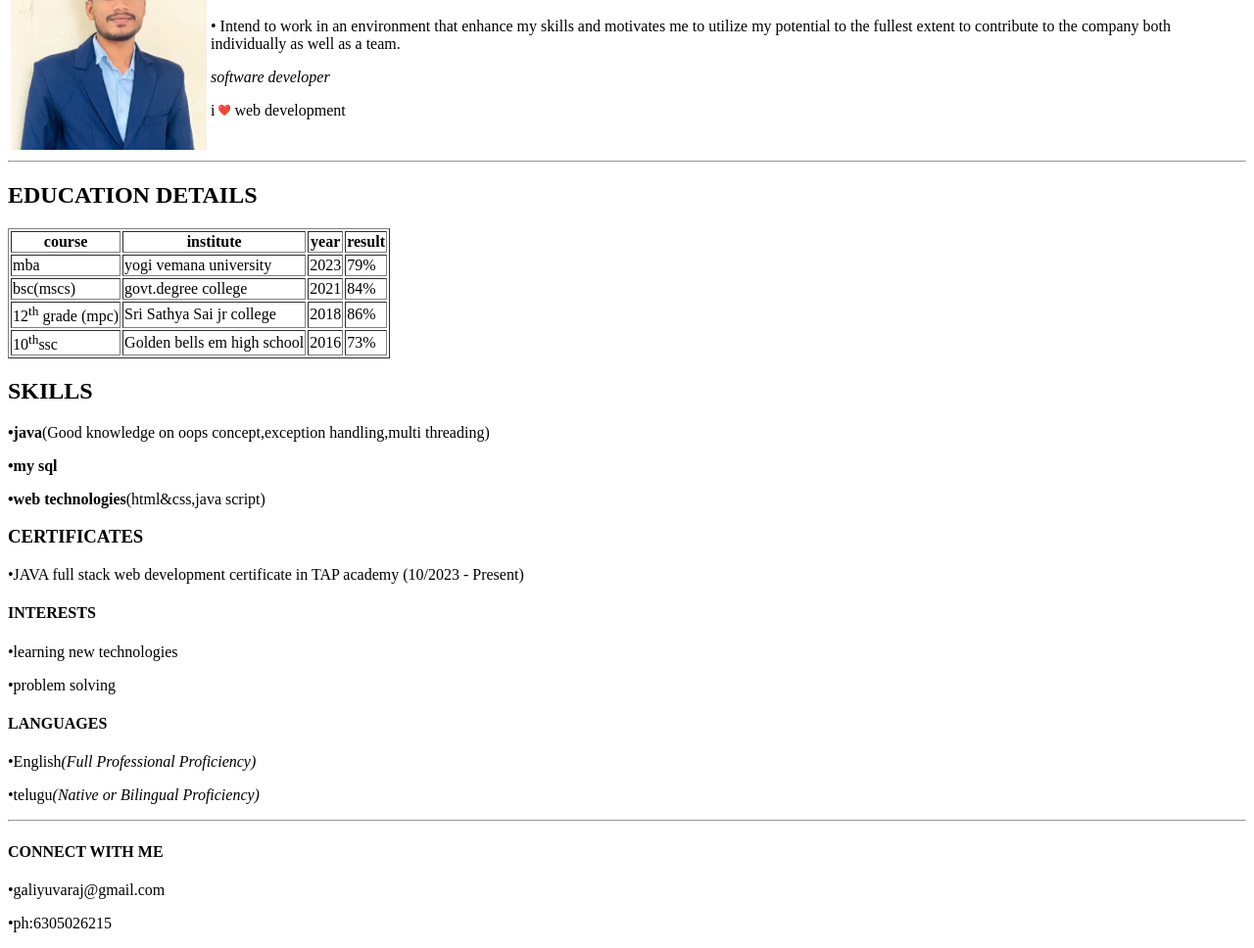
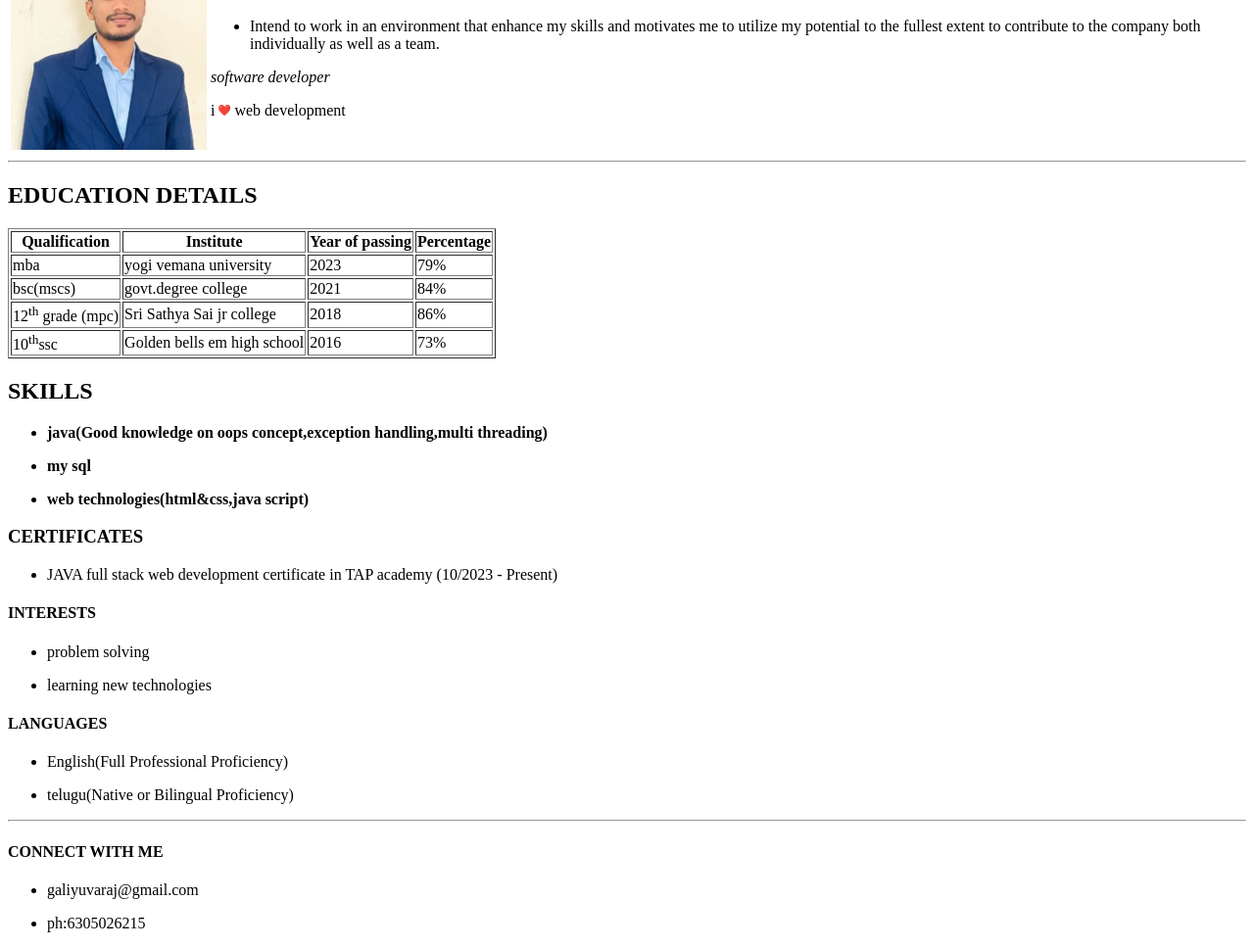
Before and after one commit to Yuvaraj57235/portfolio.github.io, a plain HTML site: page index.html in a window 1280 px wide. Shown: the part 88-1056 px from the top of the page at 98% size. Drawn offline with Linux system fonts and the light colour scheme.

Commit message:
Add files via upload

```diff
--- a/index.html
+++ b/index.html
@@ -12,8 +12,10 @@
         <tr>
             <td> <img style="float:left" width="200" src=" PHOTO.RAJU.jpg" alt="raju photo"></td>
             <td><h1>YUVARAJ GALI</h1>
-                <p>• Intend to work in an environment that enhance my skills and motivates me to utilize my potential to
-                    the fullest extent to contribute to the company both individually as well as a team.</p>
+                <p><ul>
+                    <li>Intend to work in an environment that enhance my skills and motivates me to utilize my potential to
+                        the fullest extent to contribute to the company both individually as well as a team.</li>
+                </ul></p>
                 <p><i>software developer</i></p>
                 <p>i <img width="12" src="heart.png"> web development</p></td>
         </tr>
@@ -25,10 +27,10 @@
 <h2>EDUCATION DETAILS</h2>
 <table border="">
     <tr>
-        <th>course</th>
-        <th>institute</th>
-        <th>year</th>
-        <th>result</th>
+        <th>Qualification</th>
+        <th>Institute</th>
+        <th>Year of passing</th>
+        <th>Percentage</th>
     </tr>
      <tr>
         <td>mba</td>
@@ -56,28 +58,22 @@
      </tr>
     </table>
     <h2>SKILLS</h2>
-    <p><strong>•java</strong>(Good knowledge on oops concept,exception handling,multi threading)</p>
-    <p><strong>•my sql</strong></p>
-    <p><strong>•web technologies</strong>(html&css,java script)</p>
+    <p><strong><ul>  <li>java(Good knowledge on oops concept,exception handling,multi threading)</li> </ul></strong></p>
+    <p><strong><ul> <li>my sql</li> </ul></strong></p>
+    <p><strong><ul> <li>web technologies(html&css,java script)</li></ul></strong></p>
 
     <h3>CERTIFICATES</h3>
-    <p>•JAVA full stack web development certificate in TAP
-        academy (10/2023 - Present)
-        </p>
+    <p><ul>  <li>JAVA full stack web development certificate in TAP academy (10/2023 - Present)</li></ul> </p>
         <h4>INTERESTS</h4>
-        <P>•learning new technologies</P>
-        <p>•problem solving</p>
+        <P><ul><li>problem solving</li></ul></P>
+        <p><ul> <li>learning new technologies</li></ul></p>
         <h4>LANGUAGES</h4>
-        <p>•English<i>(Full Professional Proficiency)</i></p>
-        <p>•telugu<i>(Native or Bilingual Proficiency)</i></p>
+        <p><ul> <li>English(Full Professional Proficiency)</li> </ul><i></i></p>
+        <p><ul> <li>telugu(Native or Bilingual Proficiency)</li> </ul><i></i></p>
         <hr>
         <h4>CONNECT WITH ME</h4>
-        <p>•galiyuvaraj@gmail.com</p>
-        <p>•ph:6305026215</p>
-
-
-
-
+        <p><ul> <li>galiyuvaraj@gmail.com</li></ul></p>
+        <p><ul> <li>ph:6305026215</li> </ul></p>
 
 </body>
 </html>
```
